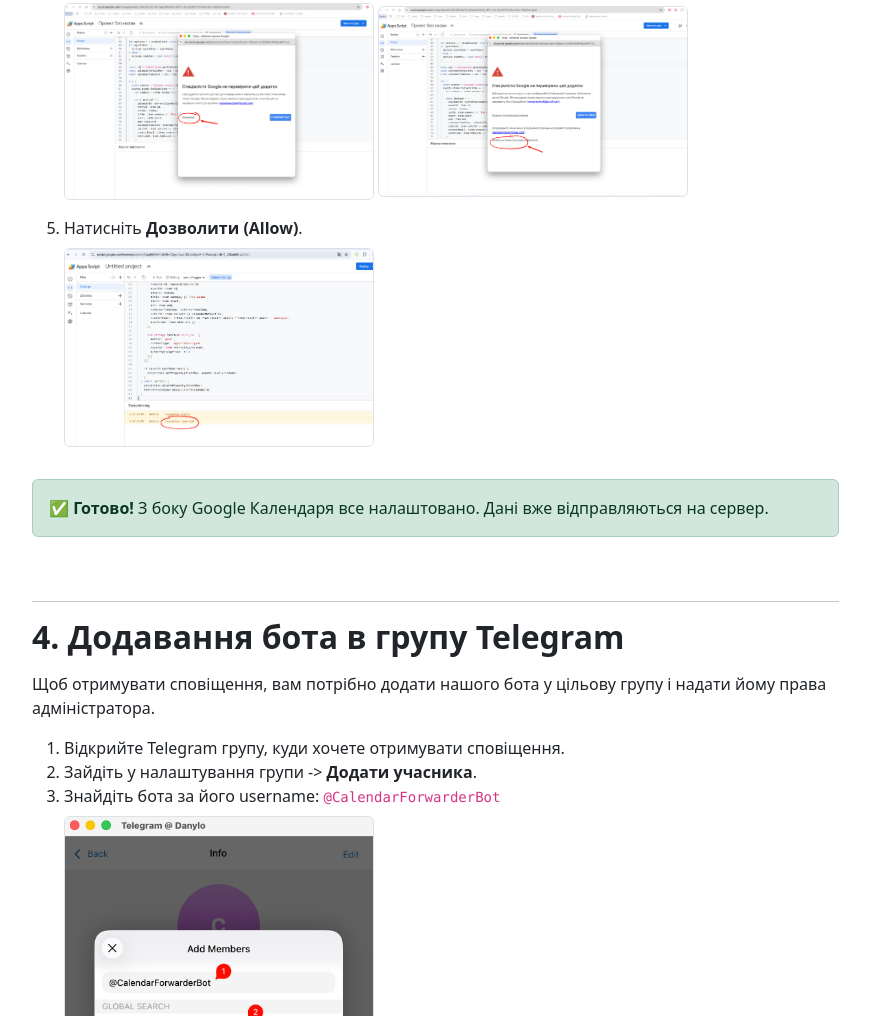
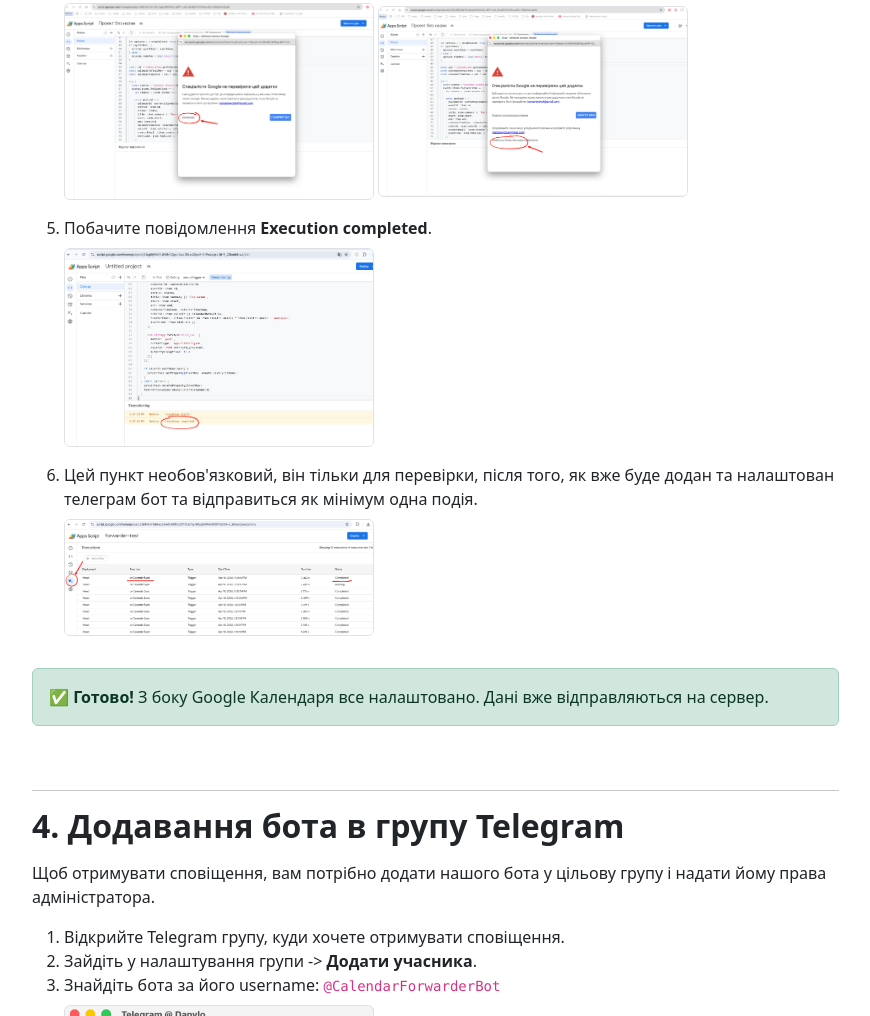
Before and after one commit to logolevel/calendar-forwarder, a website: page documentation.html in a window 1280 px wide. Shown: the part 3016-4032 px from the top of the page, without its empty margins (347-1217 px from the left). Drawn offline with nearby package versions, Linux system fonts and the light colour scheme.

Commit message:
add execution step in documentation

```diff
--- a/documentation.html
+++ b/documentation.html
@@ -279,8 +279,11 @@ function onCalendarSync(e) {
                                 <img src="/public/images/007-go-to-project.jpg" alt="Перейти до проєкту" class="zoomable mb-3">
                             </div>
                         </li>
-                        <li>Натисніть <strong>Дозволити (Allow)</strong>.
+                        <li>Побачите повідомлення <strong>Execution completed</strong>.
                             <div class="mt-2"><img src="/public/images/008-success-execution.jpg" alt="Успішне виконання" class="zoomable mb-3"></div>
+                        </li>
+                        <li>Цей пункт необов'язковий, він тільки для перевірки, після того, як вже буде додан та налаштован телеграм бот та відправиться як мінімум одна подія.
+                            <div class="mt-2"><img src="/public/images/008-execution.jpg" alt="Успішне виконання" class="zoomable mb-3"></div>
                         </li>
                     </ol>
                     <div class="alert alert-success">
```
Also changed, not shown: public/images/008-execution.jpg (added).
